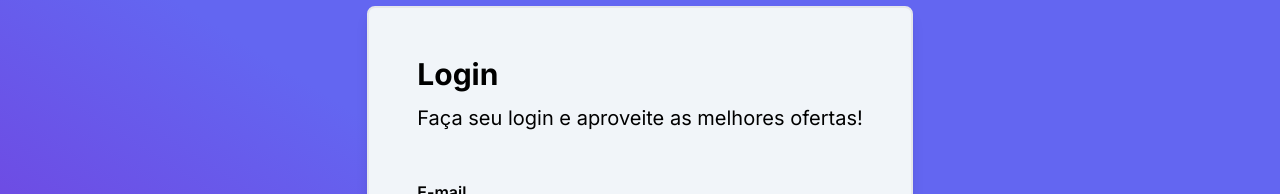
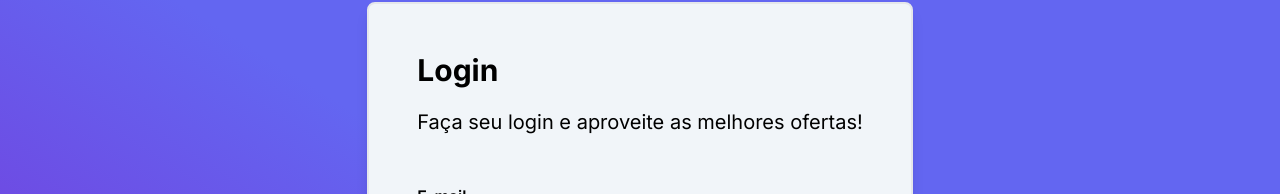
Before and after one commit to igutzzz/funcionarios, a Next.js app: page /login in a window 1280 px wide. Shown: the part 110-304 px from the top of the page. Built offline with nearby package versions, Linux system fonts and the light colour scheme.

Commit message:
margin description

```diff
--- a/app/login/page.js
+++ b/app/login/page.js
@@ -37,7 +37,7 @@ export default function Login() {
             <div className="p-12 shadow-lg border-2 rounded-lg bg-slate-100 mx-4">
                 <div>
                     <h1 className="font-bold text-3xl mb-2">Login</h1>
-                    <h2 className="font-regular text-xl mt-3">Faça seu login e aproveite as melhores ofertas!</h2>
+                    <h2 className="font-regular text-xl mt-5">Faça seu login e aproveite as melhores ofertas!</h2>
                 </div>
                 <div className="mt-12">
                     <div>
```
